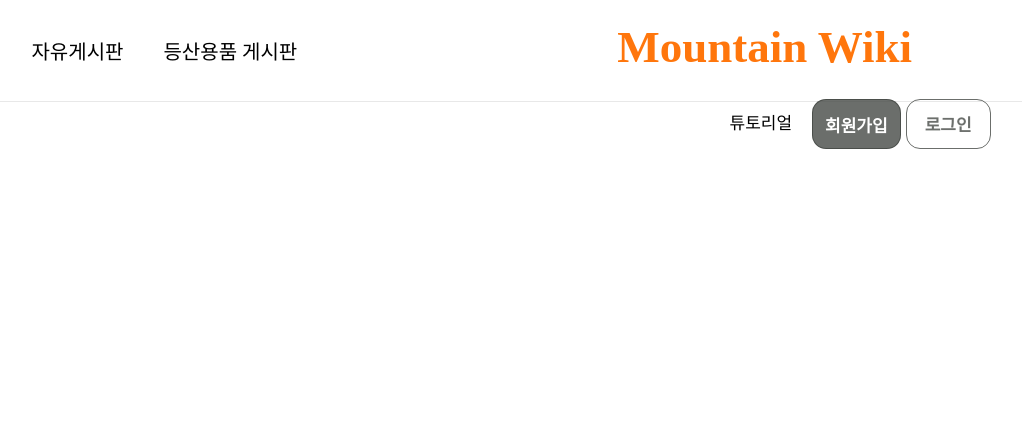
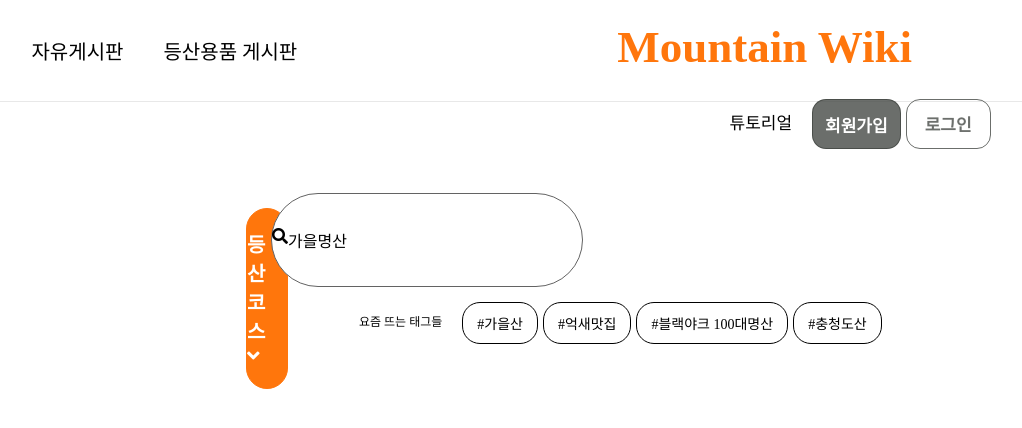
Before and after one commit to seuye/seuye_acv, a Django app: page /search_results/ in a window 1280 px wide. Shown: the top 428 px of the page, without its empty margins (129-1151 px from the left). Run offline with Django 3.2, Linux system fonts and the light colour scheme; some libraries are stand-ins or nearby versions.

Commit message:
search bar updated

```diff
--- a/search_results/templates/search_results/search_results.html
+++ b/search_results/templates/search_results/search_results.html
@@ -96,6 +96,85 @@
             color: rgba(66, 70, 66, 0.78);
 
         }
+
+        .main-container {
+                width: 100%;
+                margin: auto;
+                display: flex;
+                /* grid-template-columns: 568px 1214px; */
+                /* gap: 10px; */
+            }
+
+            .temp-box_left {
+                /* background-color: yellow; */
+                width: 30%;
+                height: 100%;
+                /* border: 1px solid black; */
+                text-align: center;
+            }
+            .temp-box_right {
+                margin-left: 1rem;
+                /* background-color: yellow; */
+                width: 70%;
+                height: 100%;
+                /* border: 1px solid black; */
+                text-align: center;
+            }
+
+            .search-category {
+                background-color: rgba(255, 118, 12, 1);
+                font-size: 20px;
+                margin-top: 49px;
+                margin-left: 375px;
+                padding-top: 20px;
+                padding-bottom: 20px;
+                padding-right:40px;
+                border: 1px solid rgba(255, 118, 12, 1);
+                border-radius: 80px;
+                color: white;
+                font-weight: bold;
+            }
+
+            .search-box {
+                border: 1px solid rgb(99, 99, 99);
+                border-radius: 80px;
+                margin-top: 34px;
+                margin-right: 568px;
+                padding-top: 34px;
+                padding-bottom: 34px;
+                background-color: white;
+                display: flex;
+            }
+
+            .recent-box {
+                /* border: 1px solid black; */
+                margin-top: 15px;
+                margin-left: 88px;
+                padding-bottom: 40px;
+                display: flex;
+            }
+
+            .recent-text {
+                /* border: 1px solid black; */
+                margin-top: 10px;
+                font-size: 12px;
+            }
+
+            .hashtag-box {
+                display: flex;
+                margin-left: 20px;
+                font-size: 14px;
+            }
+
+            .hashtag {
+                border: 1px solid black;
+                border-radius: 18px;
+                padding-top: 10px;
+                padding-bottom: 10px;
+                padding-right: 14px;
+                padding-left: 14px;
+                margin-right: 5px;
+            }
     </style>
 
 </head>
@@ -116,5 +195,30 @@
         </div>
     </div>
 
+    <div class="main-container">
+        <div class="temp-box_left">
+            <div class="search-category">등산코스
+            <i class="fas fa-angle-down" aria-hidden="true"></i>
+            </div>
+        </div>
+        <div class="temp-box_right">
+            <div class="search-box">
+                <i class="fa fa-search" aria-hidden="true"></i>
+                <div class="search-ex">가을명산</div>
+            </div>
+
+            <div class="recent-box">
+                <div class="recent-text">요즘 뜨는 태그들</div>
+                <div class="hashtag-box">
+                    <div class="hashtag">#가을산</div>
+                    <div class="hashtag">#억새맛집</div>
+                    <div class="hashtag">#블랙야크 100대명산</div>
+                    <div class="hashtag">#충청도산</div>
+                </div>
+            </div>
+
+        </div>
+    </div>
+
 </body>
 </html>
```
Also changed, not shown: 3 other files.
